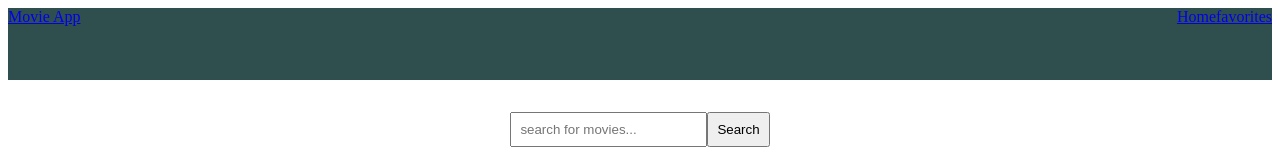
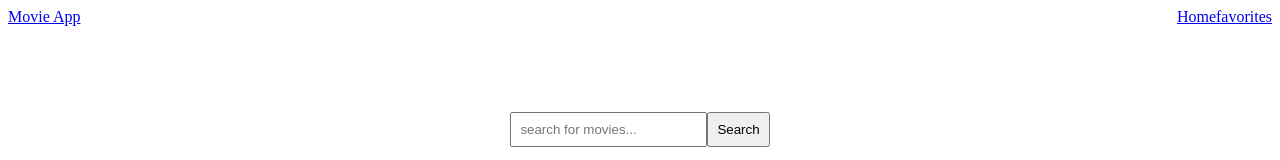
Before and after one commit to sameer4712/React-Practice, a React (Vite) app in the folder my-react-app/: page / in a window 1280 px wide. Shown: the top 160 px of the page. Built offline with nearby package versions, Linux system fonts and the light colour scheme.

Commit message:
image added

```diff
--- a/my-react-app/src/index.css
+++ b/my-react-app/src/index.css
@@ -12,7 +12,6 @@
   width: 100%;
   display: flex;
   justify-content: space-between;
-  background-color: darkslategrey;
   height:4.5rem;
 
 }
```
